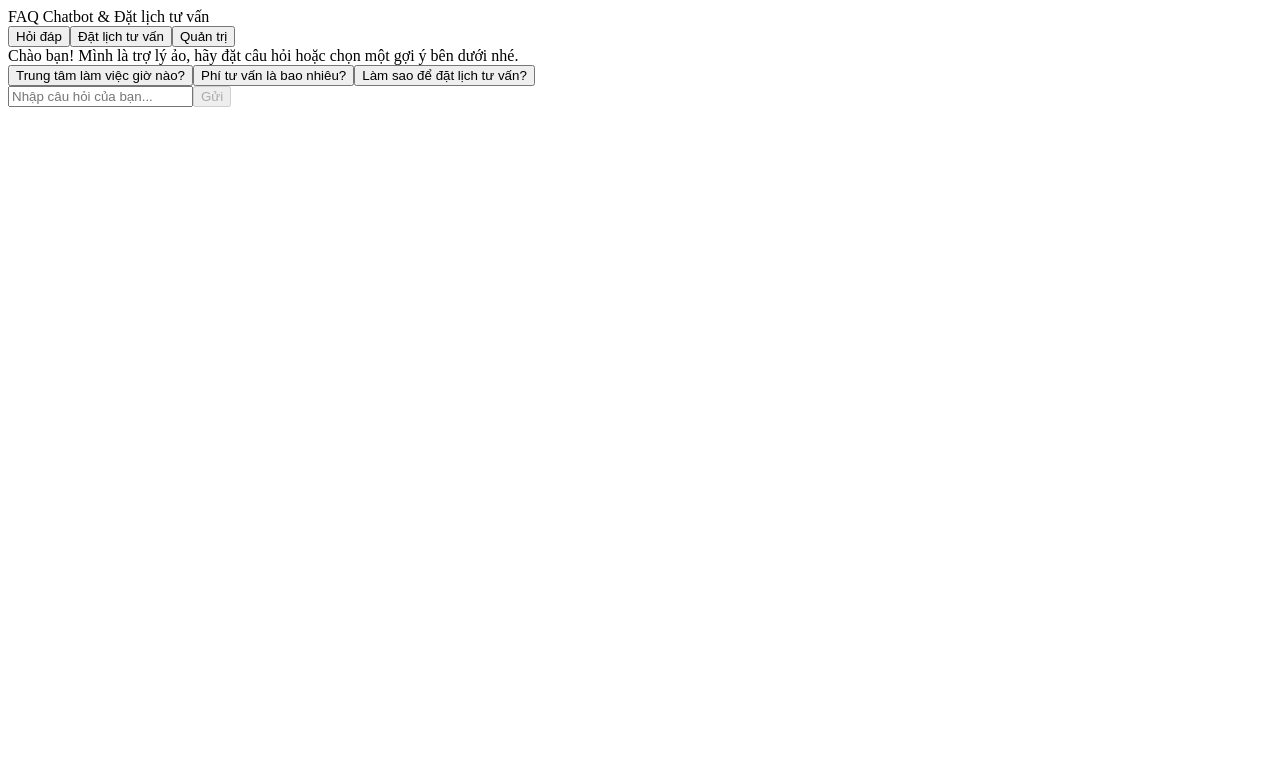
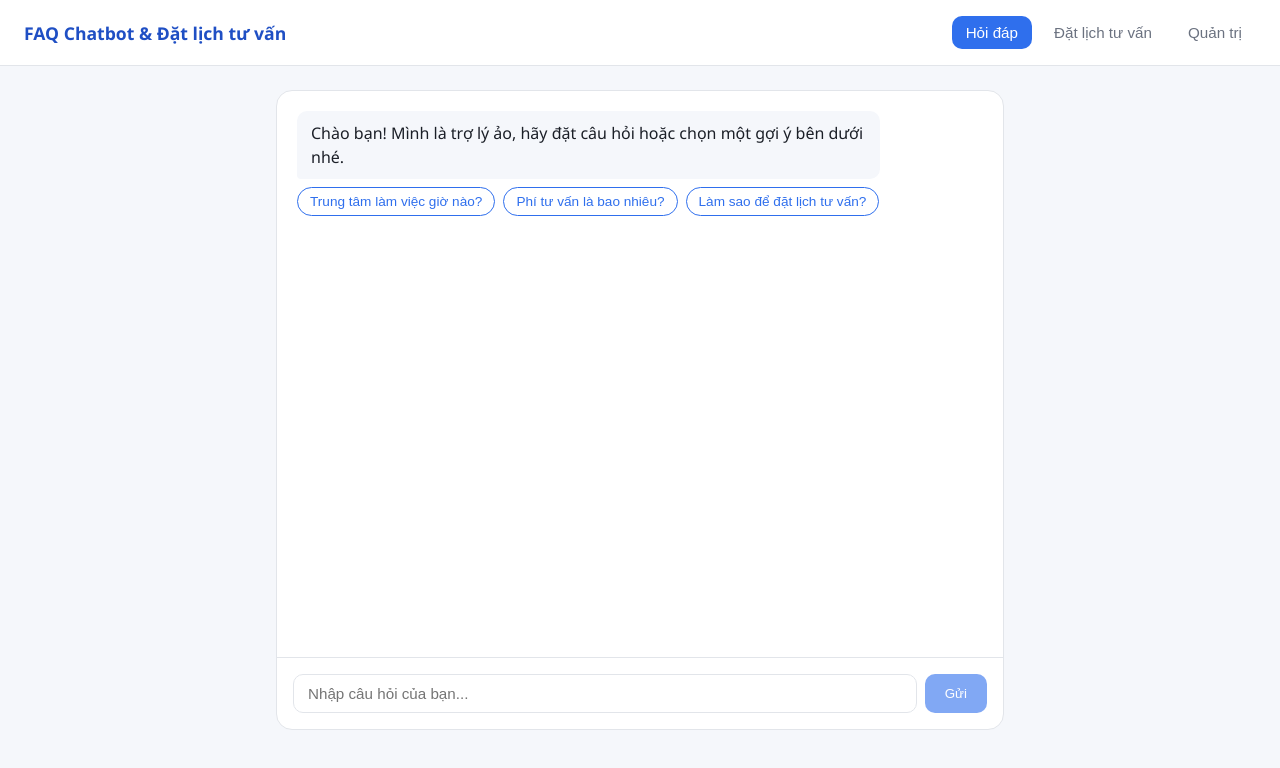
Before and after one commit to dungbuiwork2006-dotcom/faq-consultant, a React (Vite) app in the folder frontend/: page / in a window 1280 px wide. Shown: the top 768 px of the page. Built offline with nearby package versions, Linux system fonts and the light colour scheme; no server answers.

Commit message:
Update global.css

```diff
--- a/frontend/src/styles/global.css
+++ b/frontend/src/styles/global.css
@@ -0,0 +1,413 @@
+:root {
+  --color-bg: #f5f7fb;
+  --color-surface: #ffffff;
+  --color-primary: #2f6fed;
+  --color-primary-dark: #1f4fc4;
+  --color-text: #1b1f27;
+  --color-text-muted: #6b7280;
+  --color-border: #e2e5ea;
+  --color-success: #1f9d55;
+  --color-success-bg: #e8f8ee;
+  --color-danger: #d64545;
+  --color-danger-bg: #fdecec;
+  --color-pending-bg: #fff6e0;
+  --color-pending-text: #9a6b00;
+  --radius-md: 10px;
+  --radius-lg: 16px;
+  --shadow-sm: 0 1px 3px rgba(16, 24, 40, 0.08);
+}
+
+* {
+  box-sizing: border-box;
+}
+
+body {
+  margin: 0;
+  font-family: 'Segoe UI', Roboto, Helvetica, Arial, sans-serif;
+  background: var(--color-bg);
+  color: var(--color-text);
+}
+
+.app {
+  min-height: 100vh;
+  display: flex;
+  flex-direction: column;
+}
+
+.app-header {
+  display: flex;
+  align-items: center;
+  justify-content: space-between;
+  flex-wrap: wrap;
+  gap: 12px;
+  padding: 16px 24px;
+  background: var(--color-surface);
+  border-bottom: 1px solid var(--color-border);
+}
+
+.app-header__brand {
+  font-weight: 700;
+  font-size: 1.1rem;
+  color: var(--color-primary-dark);
+}
+
+.app-header__nav {
+  display: flex;
+  gap: 8px;
+}
+
+.app-header__nav-btn {
+  border: none;
+  background: transparent;
+  padding: 8px 14px;
+  border-radius: var(--radius-md);
+  color: var(--color-text-muted);
+  font-size: 0.95rem;
+  cursor: pointer;
+}
+
+.app-header__nav-btn:hover {
+  background: var(--color-bg);
+}
+
+.app-header__nav-btn--active {
+  background: var(--color-primary);
+  color: #fff;
+}
+
+.app-main {
+  flex: 1;
+  width: 100%;
+  max-width: 760px;
+  margin: 0 auto;
+  padding: 24px 16px 48px;
+}
+
+/* Chat page */
+.chat-page {
+  display: flex;
+  flex-direction: column;
+  height: calc(100vh - 160px);
+  min-height: 420px;
+  background: var(--color-surface);
+  border: 1px solid var(--color-border);
+  border-radius: var(--radius-lg);
+  overflow: hidden;
+}
+
+.chat-page__messages {
+  flex: 1;
+  overflow-y: auto;
+  padding: 20px;
+  display: flex;
+  flex-direction: column;
+  gap: 16px;
+}
+
+.chat-message {
+  display: flex;
+  flex-direction: column;
+  gap: 8px;
+  max-width: 85%;
+}
+
+.chat-message--user {
+  align-self: flex-end;
+  align-items: flex-end;
+}
+
+.chat-message--bot {
+  align-self: flex-start;
+  align-items: flex-start;
+}
+
+.chat-message__bubble {
+  padding: 10px 14px;
+  border-radius: var(--radius-md);
+  line-height: 1.5;
+  white-space: pre-wrap;
+}
+
+.chat-message--user .chat-message__bubble {
+  background: var(--color-primary);
+  color: #fff;
+  border-bottom-right-radius: 4px;
+}
+
+.chat-message--bot .chat-message__bubble {
+  background: var(--color-bg);
+  color: var(--color-text);
+  border-bottom-left-radius: 4px;
+}
+
+.chat-message__booking-btn {
+  border: none;
+  background: var(--color-success);
+  color: #fff;
+  padding: 8px 14px;
+  border-radius: var(--radius-md);
+  cursor: pointer;
+  font-size: 0.9rem;
+}
+
+.question-suggestions {
+  display: flex;
+  flex-wrap: wrap;
+  gap: 8px;
+}
+
+.question-suggestions__chip {
+  border: 1px solid var(--color-primary);
+  background: #fff;
+  color: var(--color-primary);
+  padding: 6px 12px;
+  border-radius: 999px;
+  font-size: 0.85rem;
+  cursor: pointer;
+}
+
+.question-suggestions__chip:hover {
+  background: var(--color-primary);
+  color: #fff;
+}
+
+.loading-indicator {
+  display: flex;
+  gap: 4px;
+  padding: 10px 14px;
+  align-self: flex-start;
+}
+
+.loading-indicator__dot {
+  width: 6px;
+  height: 6px;
+  border-radius: 50%;
+  background: var(--color-text-muted);
+  animation: loading-bounce 1s infinite ease-in-out;
+}
+
+.loading-indicator__dot:nth-child(2) {
+  animation-delay: 0.15s;
+}
+
+.loading-indicator__dot:nth-child(3) {
+  animation-delay: 0.3s;
+}
+
+@keyframes loading-bounce {
+  0%, 80%, 100% { transform: translateY(0); opacity: 0.5; }
+  40% { transform: translateY(-4px); opacity: 1; }
+}
+
+.chat-input {
+  display: flex;
+  gap: 8px;
+  padding: 16px;
+  border-top: 1px solid var(--color-border);
+}
+
+.chat-input__field {
+  flex: 1;
+  padding: 10px 14px;
+  border: 1px solid var(--color-border);
+  border-radius: var(--radius-md);
+  font-size: 0.95rem;
+}
+
+.chat-input__send-btn {
+  border: none;
+  background: var(--color-primary);
+  color: #fff;
+  padding: 0 20px;
+  border-radius: var(--radius-md);
+  cursor: pointer;
+}
+
+.chat-input__send-btn:disabled,
+.booking-form__submit-btn:disabled {
+  opacity: 0.6;
+  cursor: not-allowed;
+}
+
+/* Booking page */
+.booking-page__title,
+.admin-page__title {
+  margin: 0 0 4px;
+}
+
+.booking-page__subtitle {
+  color: var(--color-text-muted);
+  margin: 0 0 20px;
+}
+
+.booking-page__success {
+  background: var(--color-success-bg);
+  color: var(--color-success);
+  padding: 10px 14px;
+  border-radius: var(--radius-md);
+  margin-bottom: 16px;
+}
+
+.booking-form {
+  display: flex;
+  flex-direction: column;
+  gap: 16px;
+  background: var(--color-surface);
+  border: 1px solid var(--color-border);
+  border-radius: var(--radius-lg);
+  padding: 20px;
+}
+
+.booking-form__row {
+  display: flex;
+  gap: 16px;
+  flex-wrap: wrap;
+}
+
+.booking-form__field {
+  flex: 1;
+  min-width: 180px;
+  display: flex;
+  flex-direction: column;
+  gap: 6px;
+}
+
+.booking-form__field label {
+  font-size: 0.85rem;
+  color: var(--color-text-muted);
+}
+
+.booking-form__field input {
+  padding: 10px 12px;
+  border: 1px solid var(--color-border);
+  border-radius: var(--radius-md);
+  font-size: 0.95rem;
+}
+
+.booking-form__error {
+  color: var(--color-danger);
+  font-size: 0.8rem;
+  margin: 0;
+}
+
+.booking-form__error--general {
+  background: var(--color-danger-bg);
+  padding: 8px 12px;
+  border-radius: var(--radius-md);
+}
+
+.booking-form__submit-btn {
+  align-self: flex-start;
+  border: none;
+  background: var(--color-primary);
+  color: #fff;
+  padding: 10px 22px;
+  border-radius: var(--radius-md);
+  cursor: pointer;
+  font-size: 0.95rem;
+}
+
+/* Admin page */
+.admin-page__filters {
+  display: flex;
+  gap: 8px;
+  margin-bottom: 16px;
+}
+
+.admin-page__filter-btn {
+  border: 1px solid var(--color-border);
+  background: var(--color-surface);
+  padding: 6px 14px;
+  border-radius: 999px;
+  cursor: pointer;
+  font-size: 0.85rem;
+  color: var(--color-text-muted);
+}
+
+.admin-page__filter-btn--active {
+  background: var(--color-primary);
+  color: #fff;
+  border-color: var(--color-primary);
+}
+
+.admin-page__empty {
+  color: var(--color-text-muted);
+}
+
+.admin-page__list {
+  display: flex;
+  flex-direction: column;
+  gap: 12px;
+}
+
+.appointment-card {
+  display: flex;
+  align-items: center;
+  justify-content: space-between;
+  flex-wrap: wrap;
+  gap: 12px;
+  background: var(--color-surface);
+  border: 1px solid var(--color-border);
+  border-radius: var(--radius-md);
+  padding: 14px 16px;
+  box-shadow: var(--shadow-sm);
+}
+
+.appointment-card--done {
+  opacity: 0.85;
+}
+
+.appointment-card__name {
+  font-weight: 600;
+  margin: 0 0 2px;
+}
+
+.appointment-card__meta {
+  margin: 0;
+  color: var(--color-text-muted);
+  font-size: 0.9rem;
+}
+
+.appointment-card__actions {
+  display: flex;
+  align-items: center;
+  gap: 10px;
+}
+
+.appointment-card__badge {
+  font-size: 0.8rem;
+  padding: 4px 10px;
+  border-radius: 999px;
+  background: var(--color-pending-bg);
+  color: var(--color-pending-text);
+}
+
+.appointment-card__badge--done {
+  background: var(--color-success-bg);
+  color: var(--color-success);
+}
+
+.appointment-card__btn {
+  border: 1px solid var(--color-primary);
+  background: #fff;
+  color: var(--color-primary);
+  padding: 6px 12px;
+  border-radius: var(--radius-md);
+  cursor: pointer;
+  font-size: 0.85rem;
+}
+
+.appointment-card__btn--danger {
+  border-color: var(--color-danger);
+  color: var(--color-danger);
+}
+
+@media (max-width: 560px) {
+  .app-main {
+    padding: 16px 12px 32px;
+  }
+
+  .chat-page {
+    height: calc(100vh - 140px);
+  }
+}
```
